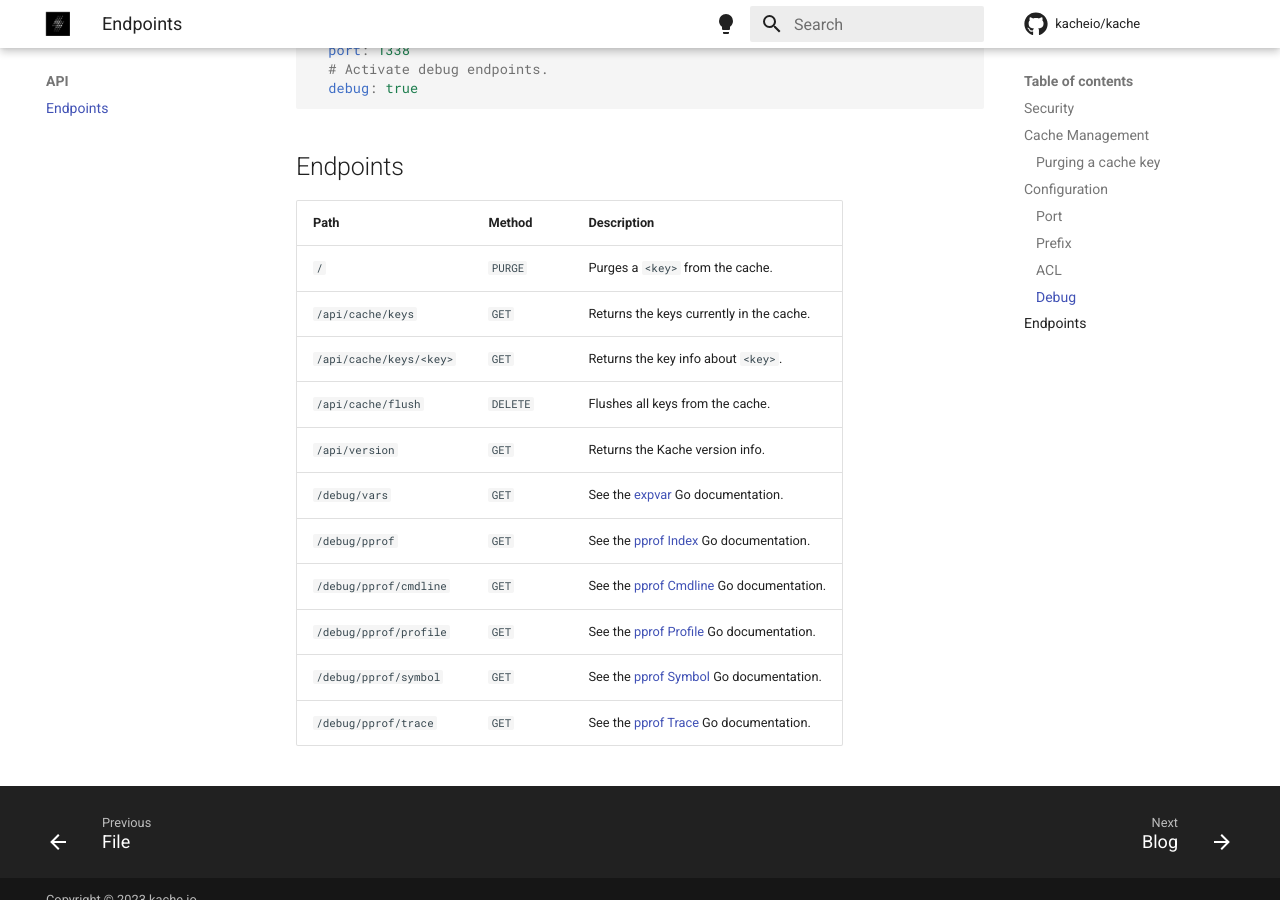
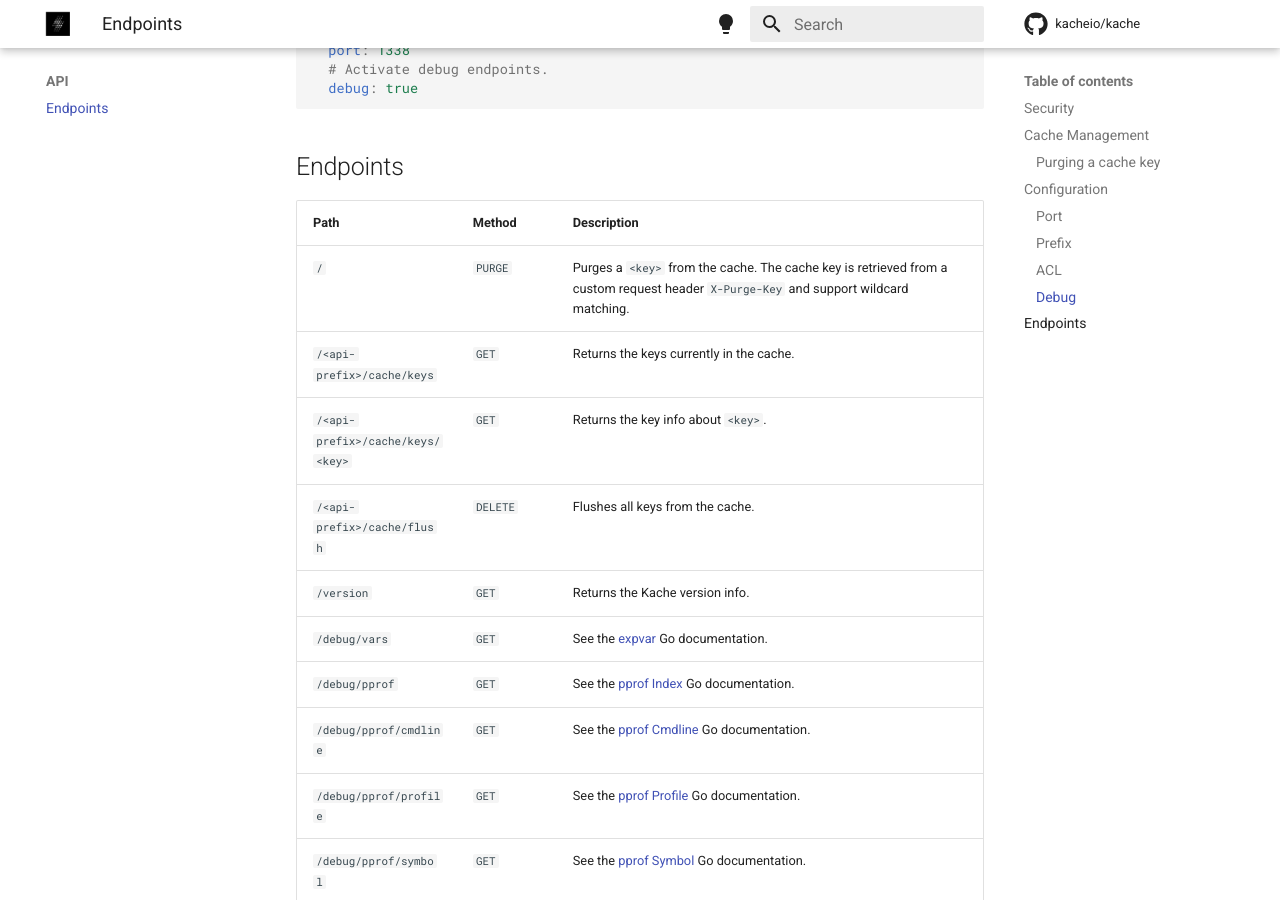
Before and after one commit to kacheio/docs, an MkDocs documentation site: the page built from docs/reference/api_specification.md, in a window 1280 px wide and 900 px high, scrolled down 2080 px. Built offline with MkDocs 1.6.1 and Material for MkDocs 9.7.7, drawn with Linux system fonts in a browser that asks for light colours; comment, search, counter and statistics services are not loaded; some of the changed text lies outside the part shown.

Commit message:
Add path prefix info to endpoints (#25)

````diff
--- a/docs/reference/api_specification.md
+++ b/docs/reference/api_specification.md
@@ -37,7 +37,7 @@ This enables the API and exposes its endpoints via the specified port.
 
 ### Prefix
 
-Configure a custom path prefix for all API endpoints, other than debug.
+Configure a custom path prefix for all API endpoints, other than debug, version, and purge.
 
 === "YAML"
   ``` yaml
@@ -82,11 +82,11 @@ Activate endpoints for general debug informations.
 
 | Path                                  | Method    | Description                          |
 | ------------------------------------- | --------- | ------------------------------------ |
-| `/`                                   | `PURGE`   | Purges a `<key>` from the cache.     |
-| `/api/cache/keys`                     | `GET`     | Returns the keys currently in the cache.  |
-| `/api/cache/keys/<key>`               | `GET`     | Returns the key info about `<key>`.  |
-| `/api/cache/flush`                    | `DELETE`  | Flushes all keys from the cache.  |
-| `/api/version`                        | `GET`     | Returns the Kache version info.  |
+| `/`                                   | `PURGE`   | Purges a `<key>` from the cache. The cache key is retrieved from a custom request header `X-Purge-Key` and support wildcard matching.     |
+| `/<api-prefix>/cache/keys`            | `GET`     | Returns the keys currently in the cache.  |
+| `/<api-prefix>/cache/keys/<key>`      | `GET`     | Returns the key info about `<key>`.  |
+| `/<api-prefix>/cache/flush`           | `DELETE`  | Flushes all keys from the cache.  |
+| `/version`                            | `GET`     | Returns the Kache version info.  |
 | `/debug/vars`                         | `GET`     | See the [expvar](https://pkg.go.dev/expvar) Go documentation. |
 | `/debug/pprof`                        | `GET`     | See the [pprof Index](https://golang.org/pkg/net/http/pprof/#Index) Go documentation. |
 | `/debug/pprof/cmdline`                | `GET`     | See the [pprof Cmdline](https://golang.org/pkg/net/http/pprof/#Cmdline) Go documentation. |
````
